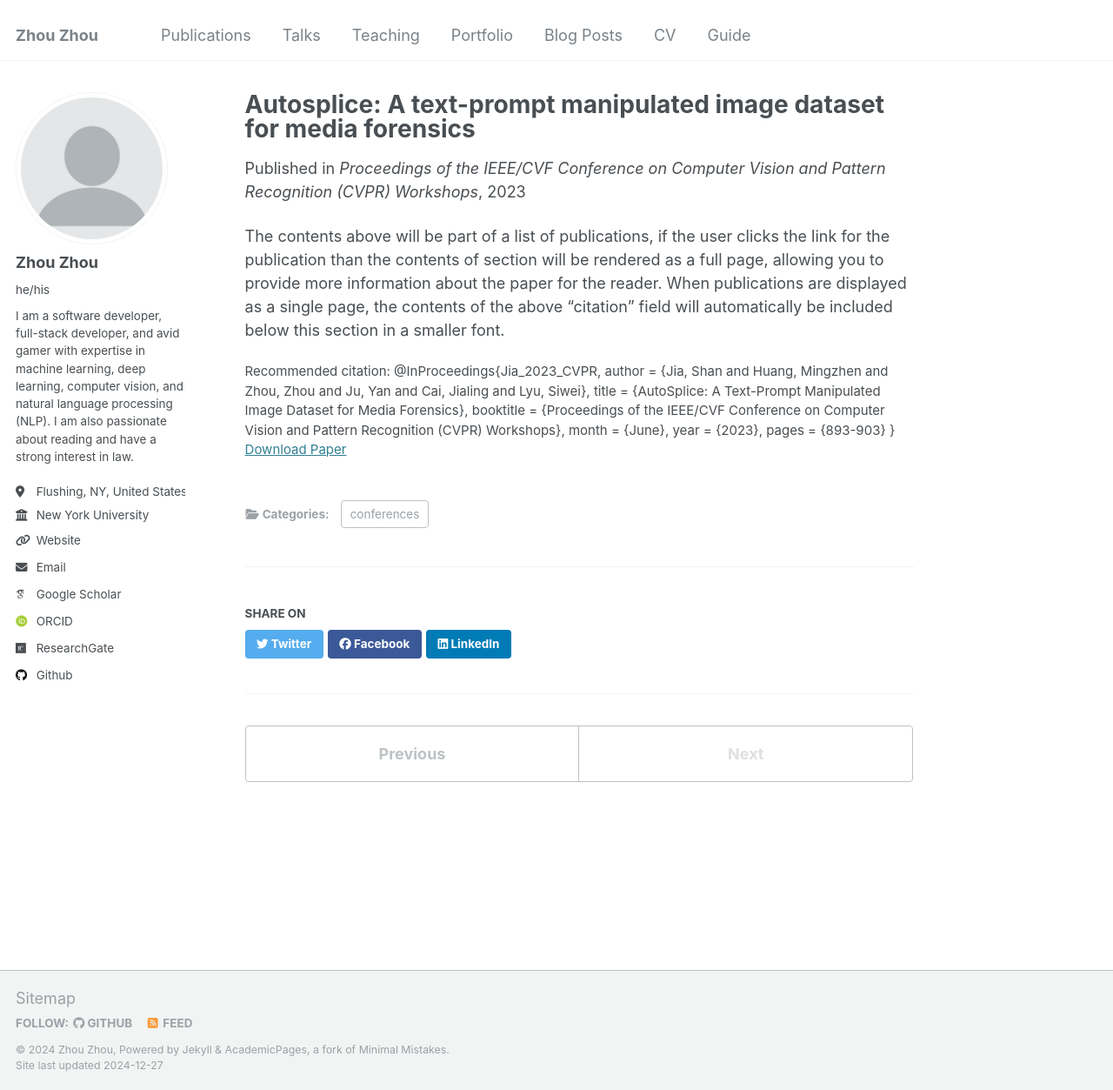
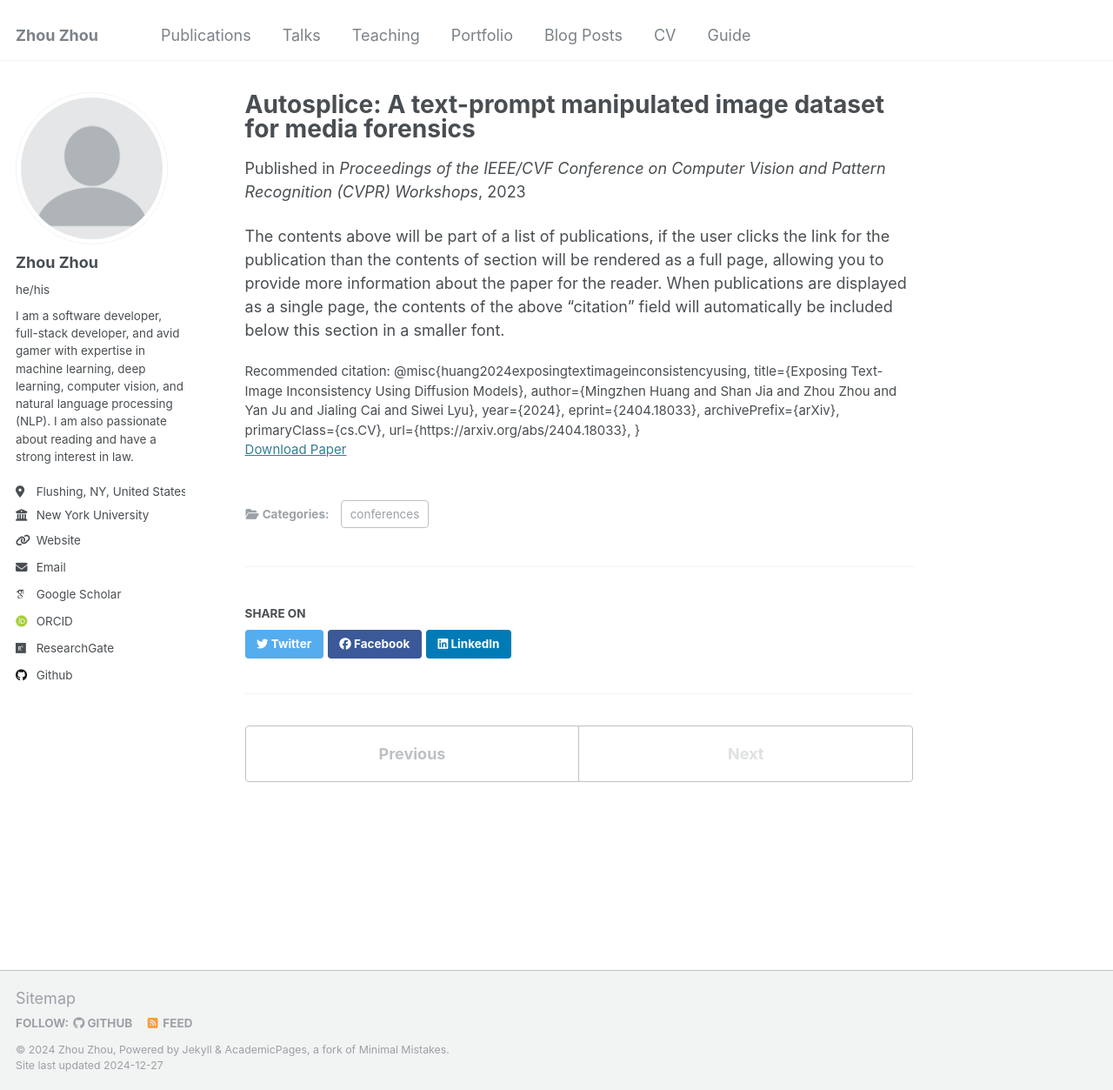
Before and after one commit to zhouzhou38/zhouzhou38.github.io, a Jekyll site: the page built from _publications/2024-04-28-paper-Exposing-number-5.md, in a window 1280 px wide and 1253 px high. Shown: the whole window at 87% size. Built offline with Jekyll 4.4.1, drawn with Linux system fonts in a browser that asks for light colours; some web fonts are replaced.

Commit message:
Update 2024-04-28-paper-Exposing-number-5.md

```diff
--- a/_publications/2024-04-28-paper-Exposing-number-5.md
+++ b/_publications/2024-04-28-paper-Exposing-number-5.md
@@ -8,13 +8,14 @@ date: 2023-06-01
 venue: 'Proceedings of the IEEE/CVF Conference on Computer Vision and Pattern Recognition (CVPR) Workshops'
 paperurl: 'http://zhouzhou38.github.io/files/2404.18033v1.pdf'
 citation: '
-@InProceedings{Jia_2023_CVPR,
-    author    = {Jia, Shan and Huang, Mingzhen and Zhou, Zhou and Ju, Yan and Cai, Jialing and Lyu, Siwei},
-    title     = {AutoSplice: A Text-Prompt Manipulated Image Dataset for Media Forensics},
-    booktitle = {Proceedings of the IEEE/CVF Conference on Computer Vision and Pattern Recognition (CVPR) Workshops},
-    month     = {June},
-    year      = {2023},
-    pages     = {893-903}
+@misc{huang2024exposingtextimageinconsistencyusing,
+      title={Exposing Text-Image Inconsistency Using Diffusion Models},
+      author={Mingzhen Huang and Shan Jia and Zhou Zhou and Yan Ju and Jialing Cai and Siwei Lyu},
+      year={2024},
+      eprint={2404.18033},
+      archivePrefix={arXiv},
+      primaryClass={cs.CV},
+      url={https://arxiv.org/abs/2404.18033},
 }
 '
 ---
```
